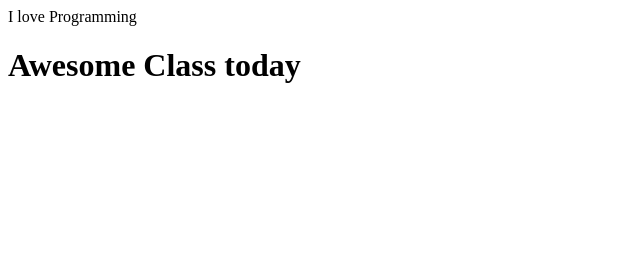
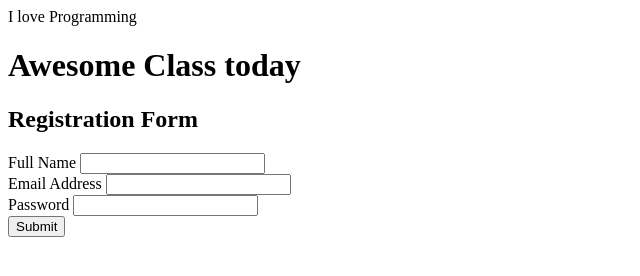
Before and after one commit to Nyawino-Awino/web3, a plain HTML site: page index.html in a window 1280 px wide. Shown: the whole page, without its empty margins (0-640 px from the left). Drawn offline with Linux system fonts and the light colour scheme.

Commit message:
Designed a Registration form

```diff
--- a/index.html
+++ b/index.html
@@ -9,5 +9,22 @@
 <body>
     I love Programming
     <h1>Awesome Class today</h1>
+
+    <h2>Registration Form</h2>
+    <form action="" method="">
+        <div>
+            <label for="">Full Name</label>
+            <input type="text" name="" id="">
+        </div>
+        <div>
+            <label for="">Email Address</label>
+            <input type="email" name="" id="">
+        </div>
+        <div>
+            <label for="">Password</label>
+            <input type="password" name="" id="">
+        </div>
+        <button>Submit</button>
+    </form>
 </body>
 </html>
```
